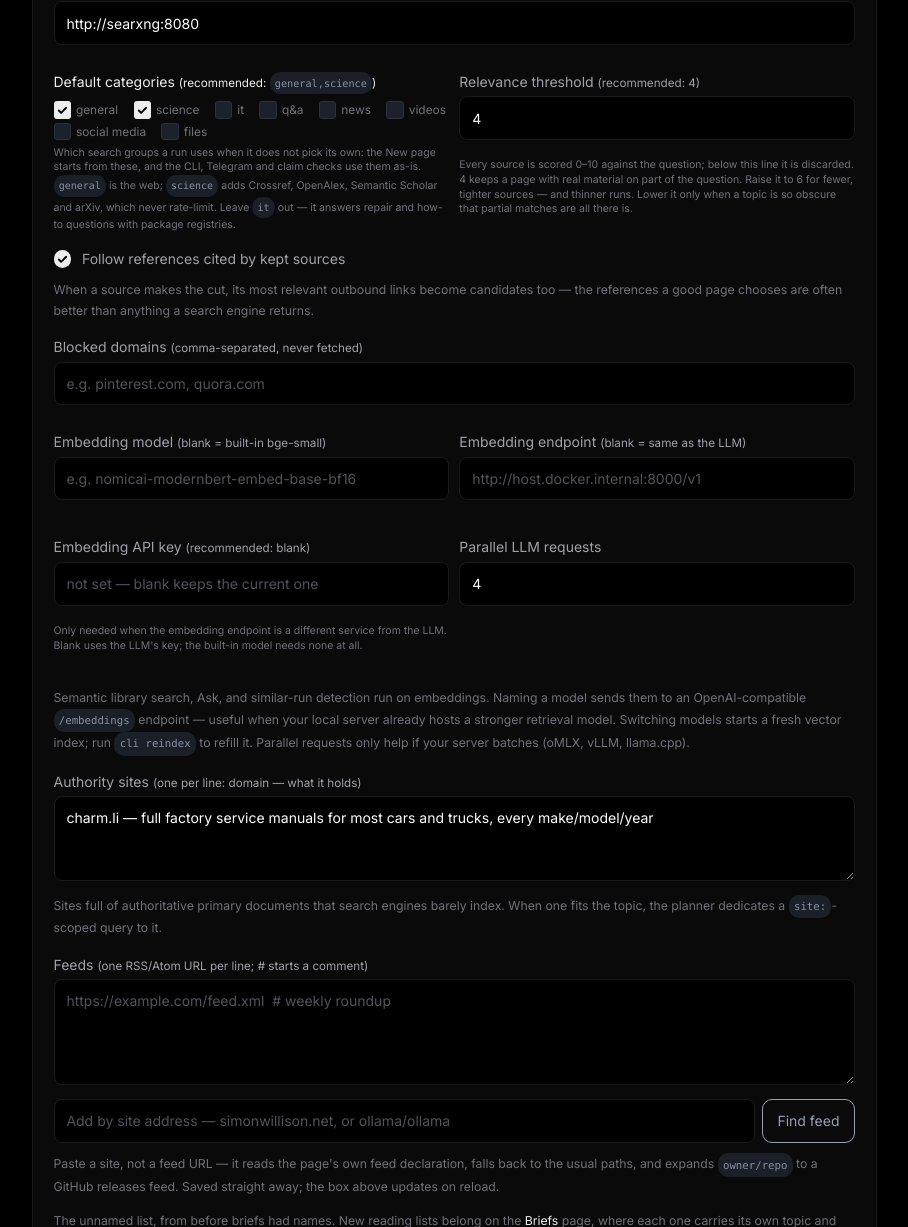
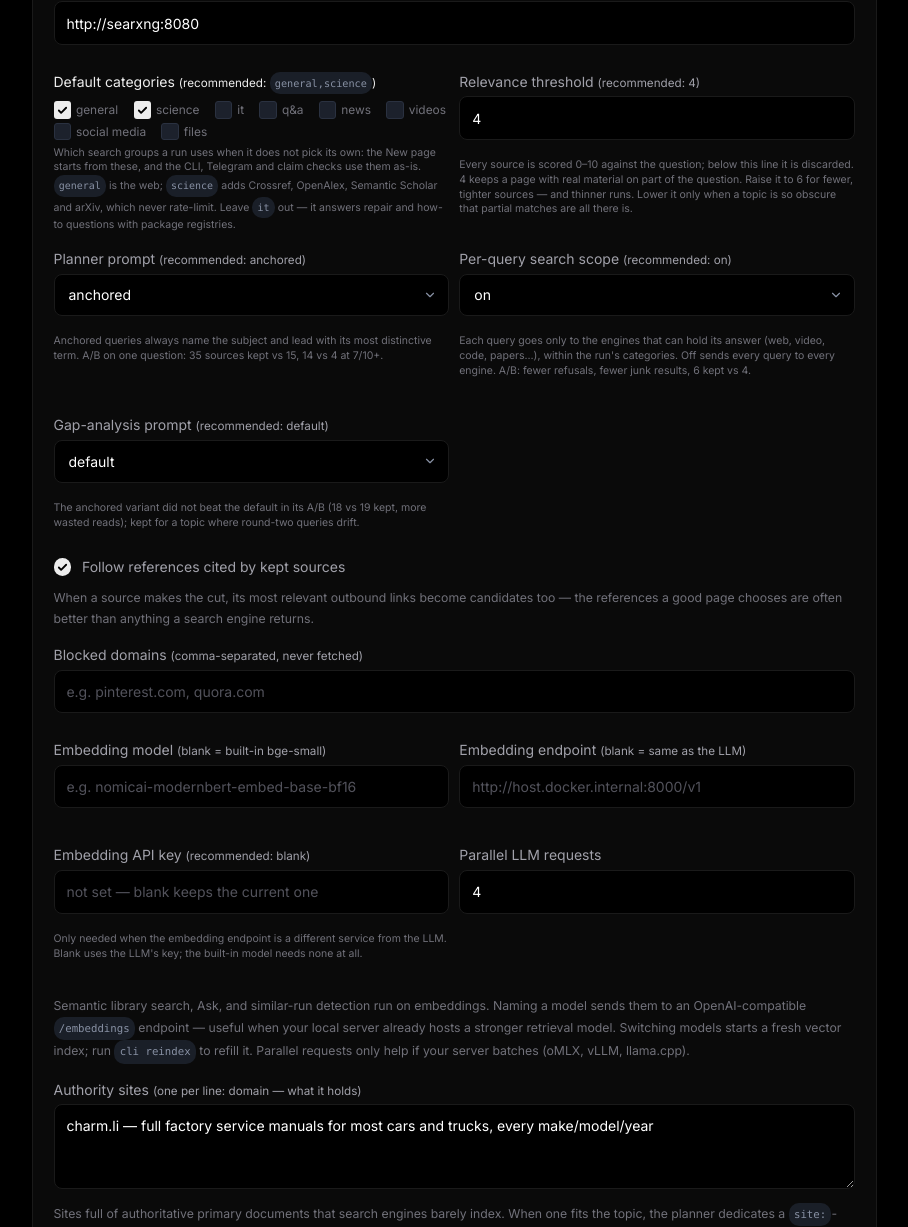
Before and after one commit to lukeswade/mkw, a FastAPI app: page /settings in a window 1280 px wide. Shown: the part 868-2095 px from the top of the page, without its empty margins (186-1094 px from the left). Run offline with FastAPI, Linux system fonts and the light colour scheme; parts of the project's set-up code (start-up, migrations or seed data) failed here and were passed over; some libraries are stand-ins or nearby versions.

Commit message:
feat: the run panel's counters share one denominator; the three query switches are in Settings
"317 considered · 462 dropped before a fetch" put two counters with
different denominators side by side. The line now reads in order: results
filtered out before selection, candidates considered, skipped at triage or
after reading, kept.

planner_variant, query_scopes and gap_variant were env-only knobs. They are
selects on Settings now, each explainer carrying its A/B result and the
recommendation the data supports. display_timezone joins the editable list
it had been missing from.

Co-Authored-By: Claude Opus 5 <noreply@anthropic.com>

```diff
--- a/app/config.py
+++ b/app/config.py
@@ -80,6 +80,10 @@ UI_EDITABLE = {
     "searxng_url",
     "search_categories",
     "relevance_threshold",
+    "display_timezone",
+    "planner_variant",
+    "query_scopes",
+    "gap_variant",
     "reference_chasing",
     "blocked_domains",
     "authority_sites",
--- a/app/web/routes_settings.py
+++ b/app/web/routes_settings.py
@@ -21,7 +21,8 @@ router = APIRouter()
 _TEXT_FIELDS = ("llm_provider", "llm_base_url", "llm_model", "fast_model",
                 "telegram_allowed_user_ids", "searxng_url", "lan_user_label",
                 "authority_sites", "feeds", "browser_solver_url",
-                "embedding_model", "embedding_base_url", "display_timezone")
+                "embedding_model", "embedding_base_url", "display_timezone",
+                "planner_variant", "query_scopes", "gap_variant")
 _SECRET_FORM_FIELDS = ("llm_api_key", "telegram_bot_token", "web_password",
                        "embedding_api_key")
 # Bounded integers: (field, low, high). Garbage leaves the setting alone.
--- a/app/web/templates/run.html
+++ b/app/web/templates/run.html
@@ -170,9 +170,9 @@
         {% for name, why in engines | dictsort %}<code title="{{ why }}">{{ name }}</code>{{ ', ' if not loop.last }}{% endfor %}
       {%- else %}; every engine answered{% endif %}</dd>
     <dt>Candidates</dt>
-    <dd>{{ stats.get('urls_considered', 0) }} considered
-      {%- if stats.get('pre_dropped') %} · {{ stats.pre_dropped }} dropped before a fetch{% endif %}
-      · {{ stats.sources_skipped }} skipped after reading
+    <dd>{% if stats.get('pre_dropped') %}{{ stats.pre_dropped }} search results filtered out before selection · {% endif -%}
+      {{ stats.get('urls_considered', 0) }} candidates considered
+      · {{ stats.sources_skipped }} skipped at triage or after reading
       · <strong>{{ stats.sources_kept }} kept</strong>
       {%- if stats.get('sources_expected') %} of up to {{ stats.sources_expected }} at this depth{% endif %}</dd>
     {% if dead_domains %}
--- a/app/web/templates/settings.html
+++ b/app/web/templates/settings.html
@@ -76,6 +76,33 @@
           line it is discarded. 4 keeps a page with real material on part of the question.
           Raise it to 6 for fewer, tighter sources — and thinner runs. Lower it only when a
           topic is so obscure that partial matches are all there is.</small>
+      </label>
+    </div>
+    <div class="grid">
+      <label>Planner prompt <small>(recommended: anchored)</small>
+        <select name="planner_variant">
+          <option value="anchored" {{ 'selected' if cfg.planner_variant == 'anchored' }}>anchored</option>
+          <option value="default" {{ 'selected' if cfg.planner_variant == 'default' }}>default</option>
+        </select>
+        <small class="field-help">Anchored queries always name the subject and lead with its most
+          distinctive term. A/B on one question: 35 sources kept vs 15, 14 vs 4 at 7/10+.</small>
+      </label>
+      <label>Per-query search scope <small>(recommended: on)</small>
+        <select name="query_scopes">
+          <option value="on" {{ 'selected' if cfg.query_scopes != 'off' }}>on</option>
+          <option value="off" {{ 'selected' if cfg.query_scopes == 'off' }}>off</option>
+        </select>
+        <small class="field-help">Each query goes only to the engines that can hold its answer
+          (web, video, code, papers…), within the run's categories. Off sends every query to every
+          engine. A/B: fewer refusals, fewer junk results, 6 kept vs 4.</small>
+      </label>
+      <label>Gap-analysis prompt <small>(recommended: default)</small>
+        <select name="gap_variant">
+          <option value="default" {{ 'selected' if cfg.gap_variant != 'anchored' }}>default</option>
+          <option value="anchored" {{ 'selected' if cfg.gap_variant == 'anchored' }}>anchored</option>
+        </select>
+        <small class="field-help">The anchored variant did not beat the default in its A/B
+          (18 vs 19 kept, more wasted reads); kept for a topic where round-two queries drift.</small>
       </label>
     </div>
     <label>
```
Also changed, not shown: tests/test_web.py (+13 -1 lines).
